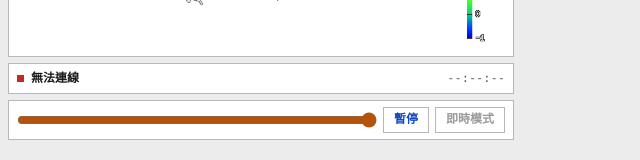
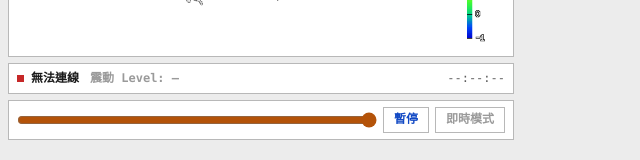
Before and after one commit to ExpTechTW/kmoni-tw, a React (Vite) app: page / in a window 1280 px wide. Shown: the part 503-663 px from the top of the page, without its empty margins (0-640 px from the left). Built offline with nearby package versions, Linux system fonts and the light colour scheme; no server answers; the HTML template or start-up script is replaced by a standard one.

Commit message:
feat: level

```diff
--- a/src/App.tsx
+++ b/src/App.tsx
@@ -9,6 +9,7 @@ import {
   REPLAY_STEP_SEC,
   REPLAY_WINDOW_SEC,
   basemapOf,
+  levelTone,
   regionOf,
   shownRegion,
   type LayerKey,
@@ -17,6 +18,7 @@ import {
 } from '@/config'
 import { loadPref, savePref } from '@/storage'
 import { useLayerFrame } from '@/useLayerFrame'
+import { useLevel } from '@/useLevel'
 import { useNow } from '@/useNow'
 
 const THEMES = ['light', 'dark'] as const
@@ -38,6 +40,7 @@ export default function App() {
   const region = shownRegion(regionOf(regionKey), at)
   const active = LAYERS.find((l) => l.key === layer) ?? LAYERS[0]
   const { frame, status } = useLayerFrame(layer, region, at, paused)
+  const level = useLevel(at, paused)
   const nowSec = Math.floor(useNow(1000) / 1000)
 
   useEffect(() => {
@@ -149,6 +152,9 @@ export default function App() {
       <footer>
         <span className={`dot ${status.tone}`} />
         <span className="state">{status.text}</span>
+        <span className={`level ${level === null ? '' : levelTone(level)}`}>
+          震動 Level: {level ?? '—'}
+        </span>
         <span className="time">{status.stamp}</span>
       </footer>
 
--- a/src/config.ts
+++ b/src/config.ts
@@ -81,3 +81,23 @@ export function frameUrl(layer: LayerKey, region: Region, at: number | null): st
 export function shownRegion(region: Region, at: number | null): Region {
   return at === null ? region : REGIONS[0]
 }
+
+/** 震動等級（純文字數字），即時與重播各有一個端點。 */
+export function levelUrl(at: number | null): string {
+  return at === null ? LIVE_API + 'level' : `${REPLAY_API}level/${at}`
+}
+
+export type LevelTone = 'blue' | 'green' | 'yellow' | 'orange' | 'red'
+
+/** 震動等級分級：由高到低比對，第一個符合的就是該級。 */
+const LEVEL_STEPS: { min: number; tone: LevelTone }[] = [
+  { min: 1500, tone: 'red' },
+  { min: 500, tone: 'orange' },
+  { min: 250, tone: 'yellow' },
+  { min: 30, tone: 'green' },
+  { min: 0, tone: 'blue' },
+]
+
+export function levelTone(level: number): LevelTone {
+  return LEVEL_STEPS.find((s) => level >= s.min)?.tone ?? 'blue'
+}
--- a/src/index.css
+++ b/src/index.css
@@ -21,6 +21,12 @@
   --ok: #157f3d;
   --warn: #a15c00;
   --bad: #c62828;
+  /* 震動等級：淺色底要夠深才看得清楚，黃色尤其不能用純黃。 */
+  --lv-blue: #1d4ed8;
+  --lv-green: #157f3d;
+  --lv-yellow: #a16207;
+  --lv-orange: #c2410c;
+  --lv-red: #b91c1c;
 }
 
 :root[data-theme='dark'] {
@@ -36,6 +42,11 @@
   --ok: #3c3;
   --warn: #fc0;
   --bad: #f44;
+  --lv-blue: #4a9eff;
+  --lv-green: #3c3;
+  --lv-yellow: #fc0;
+  --lv-orange: #ff9430;
+  --lv-red: #ff5555;
 }
 
 html {
@@ -218,6 +229,30 @@ footer {
   font-weight: 700;
 }
 
+.level {
+  margin-left: 4px;
+  font-weight: 700;
+  font-variant-numeric: tabular-nums;
+  white-space: nowrap;
+  color: var(--off);
+}
+
+.level.blue {
+  color: var(--lv-blue);
+}
+.level.green {
+  color: var(--lv-green);
+}
+.level.yellow {
+  color: var(--lv-yellow);
+}
+.level.orange {
+  color: var(--lv-orange);
+}
+.level.red {
+  color: var(--lv-red);
+}
+
 .time {
   margin-left: auto;
 }
--- /dev/null
+++ b/src/useLevel.ts
@@ -0,0 +1,60 @@
+import { useEffect, useState } from 'react'
+import { levelUrl } from '@/config'
+
+const PERIOD = 1000 //  即時模式每秒更新一次
+const TIMEOUT = 8000 //  單次請求逾時，避免慢速網路把更新迴圈卡死
+
+/**
+ * 取得震動等級。at 為 null 表示持續追最新值，否則抓該 unix 秒的封存值。
+ * 取不到時回傳 null，畫面顯示 “—” 而不是假的 0。
+ *
+ * 與影像同樣的節流策略：請求不堆疊、逾時中止、分頁在背景時不抓。
+ */
+export function useLevel(at: number | null, paused: boolean): number | null {
+  const [level, setLevel] = useState<number | null>(null)
+  const url = levelUrl(at)
+  const live = at === null
+
+  useEffect(() => {
+    if (live && paused) return
+
+    let stopped = false
+    let timer: ReturnType<typeof setTimeout>
+    const aborter = new AbortController()
+
+    async function poll() {
+      if (live && document.hidden) {
+        timer = setTimeout(poll, PERIOD)
+        return
+      }
+
+      try {
+        const res = await fetch(url, {
+          // 這個端點沒有 cache-control 但邊緣會快取（x-cache: HIT），
+          // 即時值一定要繞過，否則會拿到舊的等級。
+          cache: live ? 'no-store' : 'default',
+          signal: AbortSignal.any([aborter.signal, AbortSignal.timeout(TIMEOUT)]),
+        })
+        if (!res.ok) throw new Error(`HTTP ${res.status}`)
+
+        const n = Number((await res.text()).trim())
+        if (!stopped) setLevel(Number.isFinite(n) ? n : null)
+      } catch {
+        if (!stopped) setLevel(null)
+      }
+
+      // 重播只抓一次；即時模式才排下一次。
+      if (live && !stopped) timer = setTimeout(poll, PERIOD)
+    }
+
+    void poll()
+
+    return () => {
+      stopped = true
+      clearTimeout(timer)
+      aborter.abort()
+    }
+  }, [url, live, paused])
+
+  return level
+}
```
